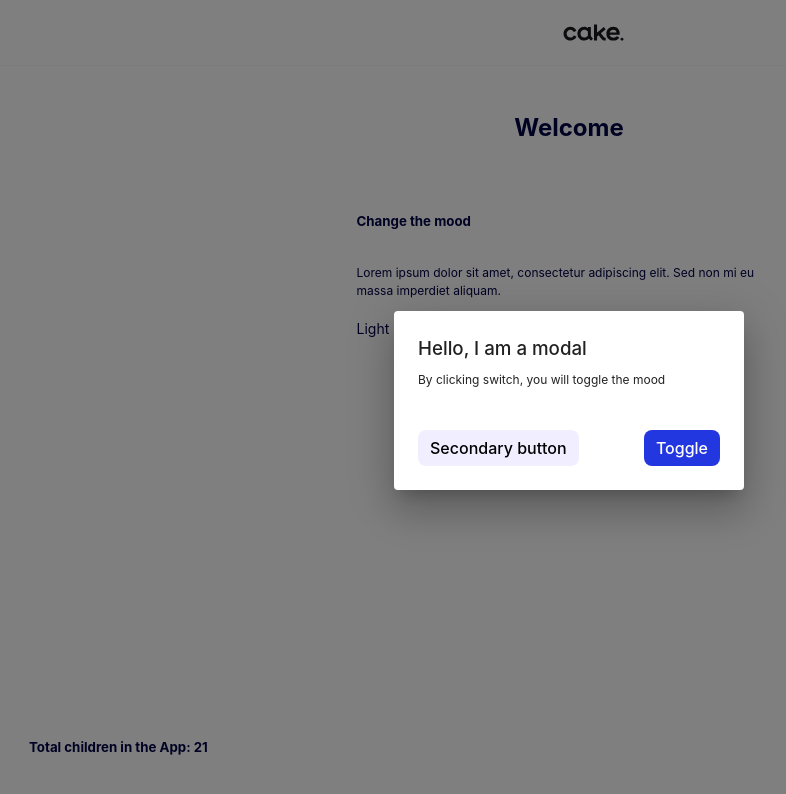
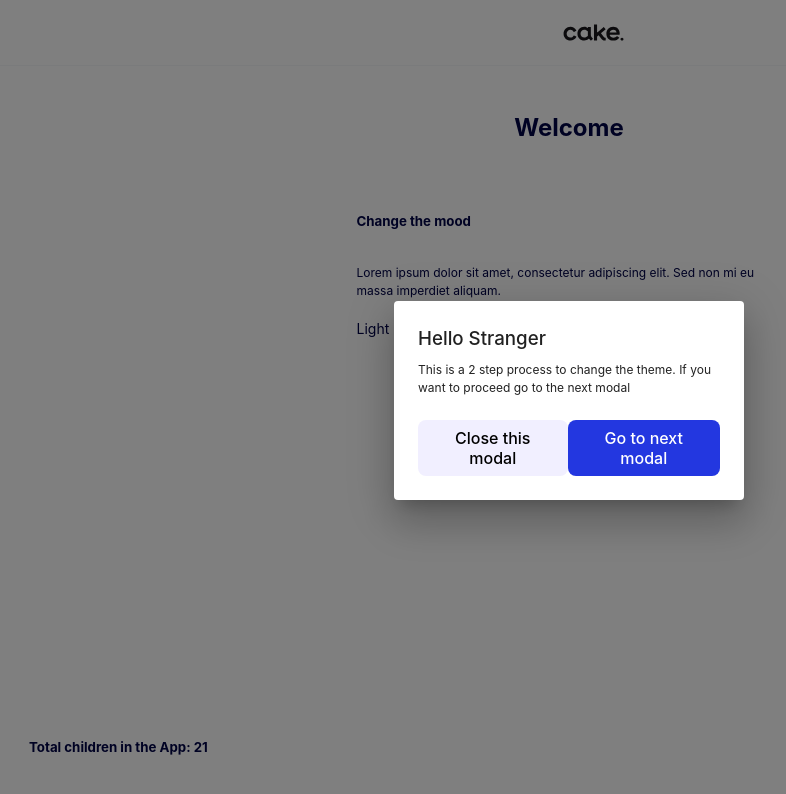
Before and after one commit to spaceInvaders007/cake-part1, a React (Vite) app: page / in a window 1280 px wide. Both pictures are taken after a click on the element 487 px from the left and 329 px from the top of the page. Shown: the top 794 px of the page, without its empty margins (71-857 px from the left). Built offline with nearby package versions, Linux system fonts and the light colour scheme.

Commit message:
Adding steps to modal

```diff
--- /dev/null
+++ b/src/components/ThemeToggleModal/Pages/Action.tsx
@@ -0,0 +1,23 @@
+interface Props {
+  handleClose: VoidFunction;
+  toggleTheme: VoidFunction;
+}
+
+export const Action = ({ handleClose, toggleTheme }: Props) => {
+  return (
+    <div className="modal-container">
+      <div className="modal-header">
+        <h3>Hello, I am a modal</h3>
+        <p>By clicking switch, you will toggle the mood</p>
+      </div>
+      <div className="modal-footer">
+        <button className="secondary-button" onClick={() => handleClose()}>
+          Secondary button
+        </button>
+        <button className="primary-button" onClick={() => toggleTheme()}>
+          Toggle
+        </button>
+      </div>
+    </div>
+  );
+};
--- /dev/null
+++ b/src/components/ThemeToggleModal/Pages/Initial.tsx
@@ -0,0 +1,26 @@
+import { Dispatch, SetStateAction } from "react";
+import { Page } from "../ThemeToggleModal";
+
+interface Props {
+  setPage: Dispatch<SetStateAction<Page>>;
+  handleClose: VoidFunction;
+}
+
+export const Initial = ({ setPage, handleClose }: Props) => {
+  return (
+    <div className="modal-container">
+      <div className="modal-header">
+        <h3>Hello Stranger</h3>
+        <p>This is a 2 step process to change the theme. If you want to proceed go to the next modal</p>
+      </div>
+      <div className="modal-footer">
+        <button className="secondary-button" onClick={() => handleClose()}>
+          Close this modal
+        </button>
+        <button className="primary-button" onClick={() => setPage(Page.Action)}>
+          Go to next modal
+        </button>
+      </div>
+    </div>
+  );
+};
--- a/src/components/ThemeToggleModal/ThemeToggleModal.tsx
+++ b/src/components/ThemeToggleModal/ThemeToggleModal.tsx
@@ -1,22 +1,32 @@
 import Dialog from "@mui/material/Dialog";
 import "./ThemeToggleModal.css";
 import { useState } from "react";
+import { Action } from "./Pages/Action";
+import { Initial } from "./Pages/Initial";
 
 interface Props {
   open: boolean;
   handleClose: VoidFunction;
 }
 
+export enum Page {
+  Initial,
+  Action,
+}
+
 export const ThemeToggleModal = ({ open, handleClose }: Props) => {
   const [theme, setTheme] = useState("light");
+  const [page, setPage] = useState<Page>(Page.Initial);
 
   const toggleTheme = () => {
     const newTheme = theme === "light" ? "dark" : "light";
     setTheme(newTheme);
     document.body.setAttribute("data-theme", newTheme);
-
-    // I also want to close the modal after changing the theme
     handleClose();
+    // adding this timeout as it was glitching the first modal briefly if not
+    setTimeout(() => {
+      setPage(Page.Initial);
+    }, 300);
   };
 
   return (
@@ -26,20 +36,16 @@ export const ThemeToggleModal = ({ open, handleClose }: Props) => {
       aria-labelledby="modal-modal-title"
       aria-describedby="modal-modal-description"
     >
-      <div className="modal-container">
-        <div className="modal-header">
-          <h3>Hello, I am a modal</h3>
-          <p>By clicking switch, you will toggle the mood</p>
-        </div>
-        <div className="modal-footer">
-          <button className="secondary-button" onClick={() => handleClose()}>
-            Secondary button
-          </button>
-          <button className="primary-button" onClick={() => toggleTheme()}>
-            Toggle
-          </button>
-        </div>
-      </div>
+      {
+        {
+          [Page.Initial]: (
+            <Initial setPage={setPage} handleClose={handleClose} />
+          ),
+          [Page.Action]: (
+            <Action handleClose={handleClose} toggleTheme={toggleTheme} />
+          ),
+        }[page]
+      }
     </Dialog>
   );
 };
```
